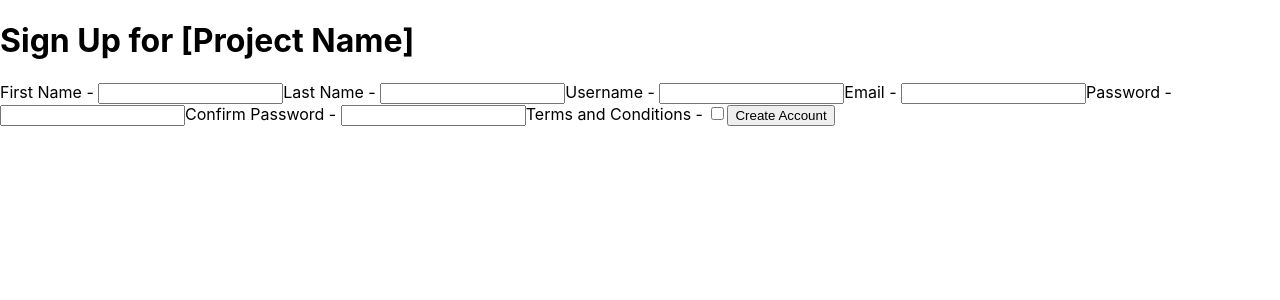
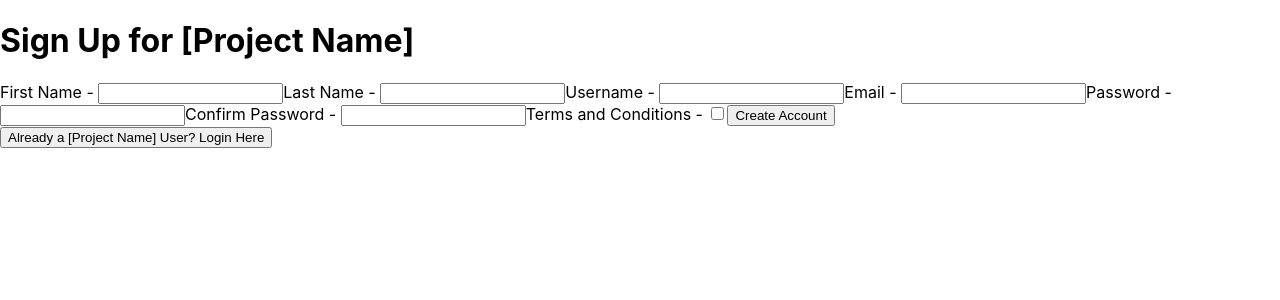
Before and after one commit to joowoonk/frontend-1, a React (Create React App) app in the folder frontend/: page /signup in a window 1280 px wide. Shown: the top 300 px of the page. Built offline with nearby package versions, Linux system fonts and the light colour scheme.

Commit message:
Added a button to sign up page taking user back to the login page

```diff
--- a/frontend/src/components/Registration/SignUpPage.js
+++ b/frontend/src/components/Registration/SignUpPage.js
@@ -156,6 +156,9 @@ function SignUpPage() {
 			</header>
 
 			<SignUpForm values={formValues} onInputChange={onInputChange} onCheckboxChange={onCheckboxChange} handleSubmit={handleSubmit} errors={formErrors}/>
+			<Link to='/login'>
+				<button>Already a [Project Name] User? Login Here</button>
+			</Link>
 		</div>
 	);
 }
```
